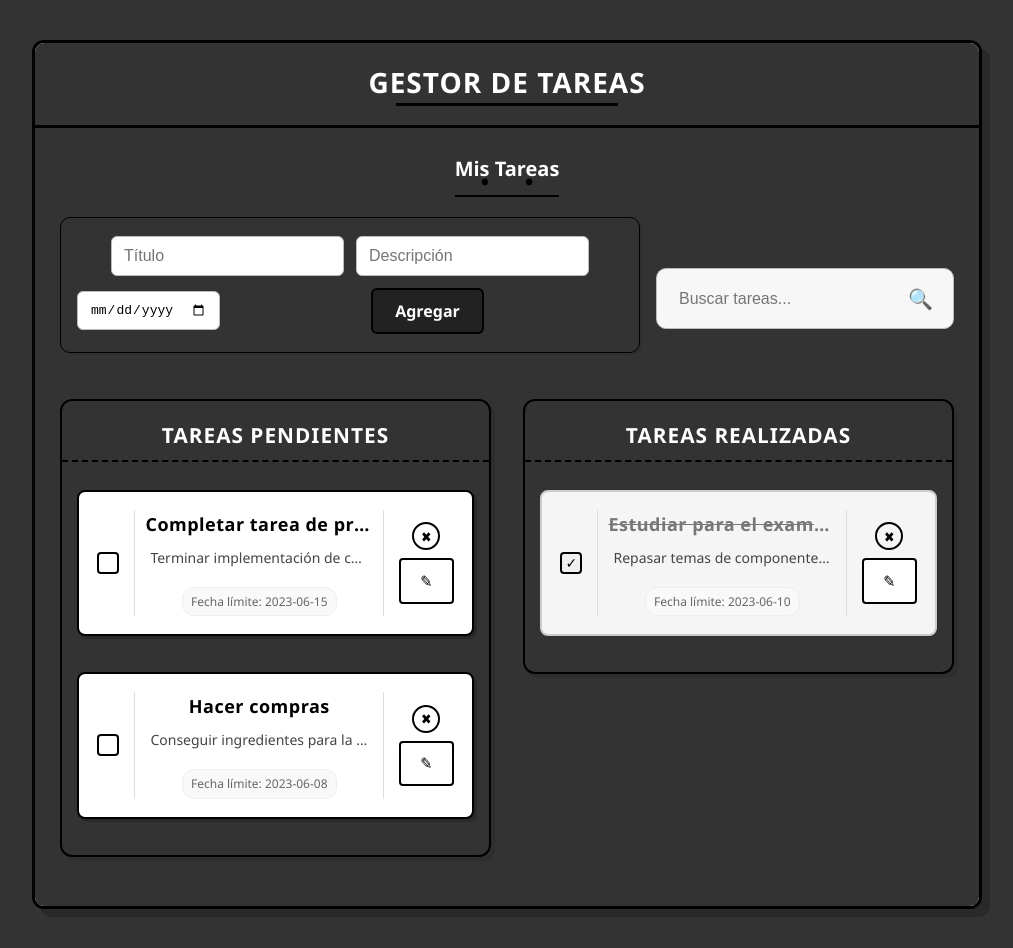
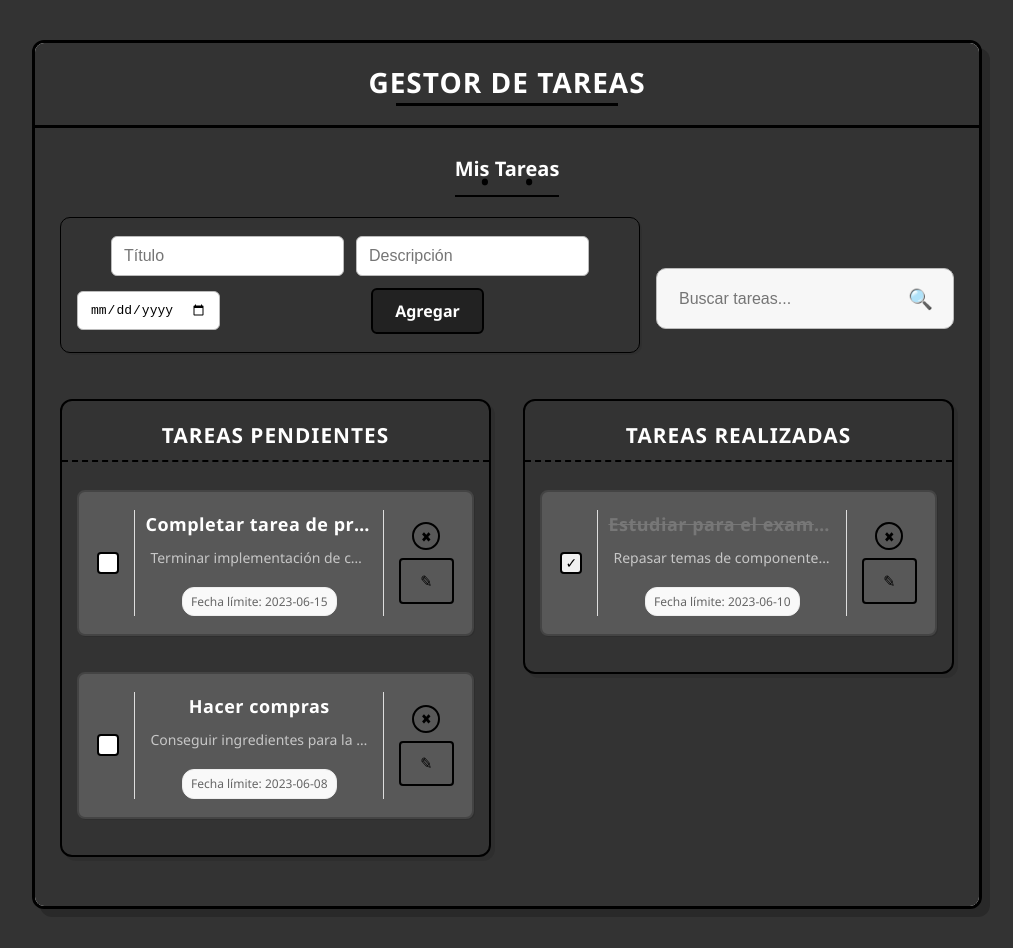
Before and after one commit to EduardTr48/pv_tp3_grupo4, a React (Vite) app in the folder pv_tp3_grupo4/: page / in a window 1280 px wide. Shown: the whole page, without its empty margins (133-1146 px from the left). Built offline with nearby package versions, Linux system fonts and the light colour scheme.

Commit message:
style: aplicar dark a TaskItem

```diff
--- a/pv_tp3_grupo4/src/components/TaskItem.css
+++ b/pv_tp3_grupo4/src/components/TaskItem.css
@@ -20,6 +20,14 @@
   overflow: visible; /* permite mostrar el contenido de edición */
 }
 
+.task-item.dark{
+  background-color: #585858;
+  border-color: #444;
+  box-shadow: 1px 1px 0 rgba(0, 0, 0, 0.1);
+}
+
+
+
 .task-item:hover {
   transform: translateY(-2px);
   box-shadow: 5px 5px 0 rgba(0, 0, 0, 0.15);
@@ -28,6 +36,12 @@
 .task-item.completed {
   background-color: #f5f5f5;
   border-color: #ccc;
+  box-shadow: 1px 1px 0 rgba(0, 0, 0, 0.1);
+}
+
+.task-item.completed.dark{
+  background-color: #585858;
+  border-color: #444;
   box-shadow: 1px 1px 0 rgba(0, 0, 0, 0.1);
 }
 
@@ -43,6 +57,11 @@
   overflow: visible;
   padding: 18px 12px;
   background: #f7f7f7;
+}
+
+.task-item.editing.dark{
+  background: #444;
+  color: #fff;
 }
 
 .task-item.editing form {
@@ -117,6 +136,10 @@
   text-overflow: ellipsis;
 }
 
+.task-title.dark{
+  color: #fff;
+}
+
 .task-description {
   margin: 0 0 10px 0;
   font-size: 14px;
@@ -127,6 +150,10 @@
   white-space: nowrap;
   overflow: hidden;
   text-overflow: ellipsis;
+}
+
+.task-description.dark{
+  color: #c7c7c7;
 }
 
 .task-date {
@@ -195,3 +222,7 @@
   background-color: #000;
   color: #fff;
 }
+
+.edit-button.dark{
+  background-color: #585858;
+}
--- a/pv_tp3_grupo4/src/components/TaskItem.jsx
+++ b/pv_tp3_grupo4/src/components/TaskItem.jsx
@@ -2,6 +2,7 @@ import PropTypes from 'prop-types';
 import './TaskItem.css';
 
 const TaskItem = ({
+  darkMode,
   task,
   onToggle,
   onDelete,
@@ -15,7 +16,7 @@ const TaskItem = ({
 }) => {
   if (isEditing) {
     return (
-      <div className={`task-item editing`}>
+      <div className={`task-item ${darkMode ? 'dark' : ''} editing`}>
         <form
           onSubmit={e => {
             e.preventDefault();
@@ -61,7 +62,7 @@ const TaskItem = ({
 
   return (
     <div
-      className={`task-item ${task.completed ? 'completed' : ''}`}
+      className={`task-item ${darkMode ? 'dark' : ''} ${task.completed ? 'completed' : ''}`}
       onClick={e => {
         if (
           e.target.classList.contains('task-checkbox') ||
@@ -79,13 +80,13 @@ const TaskItem = ({
         className="task-checkbox"
       />
       <div className="task-content">
-        <h3 className="task-title">{task.title}</h3>
-        {task.description && <p className="task-description">{task.description}</p>}
+        <h3 className={`task-title ${darkMode ? 'dark': ''}`}>{task.title}</h3>
+        {task.description && <p className={`task-description ${darkMode ? 'dark' : ''}`}>{task.description}</p>}
         {task.dueDate && <p className="task-date">Fecha límite: {task.dueDate}</p>}
       </div>
       <div style={{ display: 'flex', flexDirection: 'column', gap: 4 }}>
         <button className="delete-button" onClick={onDelete}>✖</button>
-        <button className="edit-button" onClick={onEdit} style={{ marginTop: 4 }}>✎</button>
+        <button className={`edit-button ${darkMode ? 'dark' : ''}`} onClick={onEdit} style={{ marginTop: 4 }}>✎</button>
       </div>
     </div>
   );
--- a/pv_tp3_grupo4/src/components/TaskList.jsx
+++ b/pv_tp3_grupo4/src/components/TaskList.jsx
@@ -59,6 +59,7 @@ const TaskList = ({
       ) : (
         tasks.map(task => (
           <TaskItem
+            darkMode={darkMode}
             key={task.id}
             task={task}
             onToggle={() => onToggle(task.id)}
```
